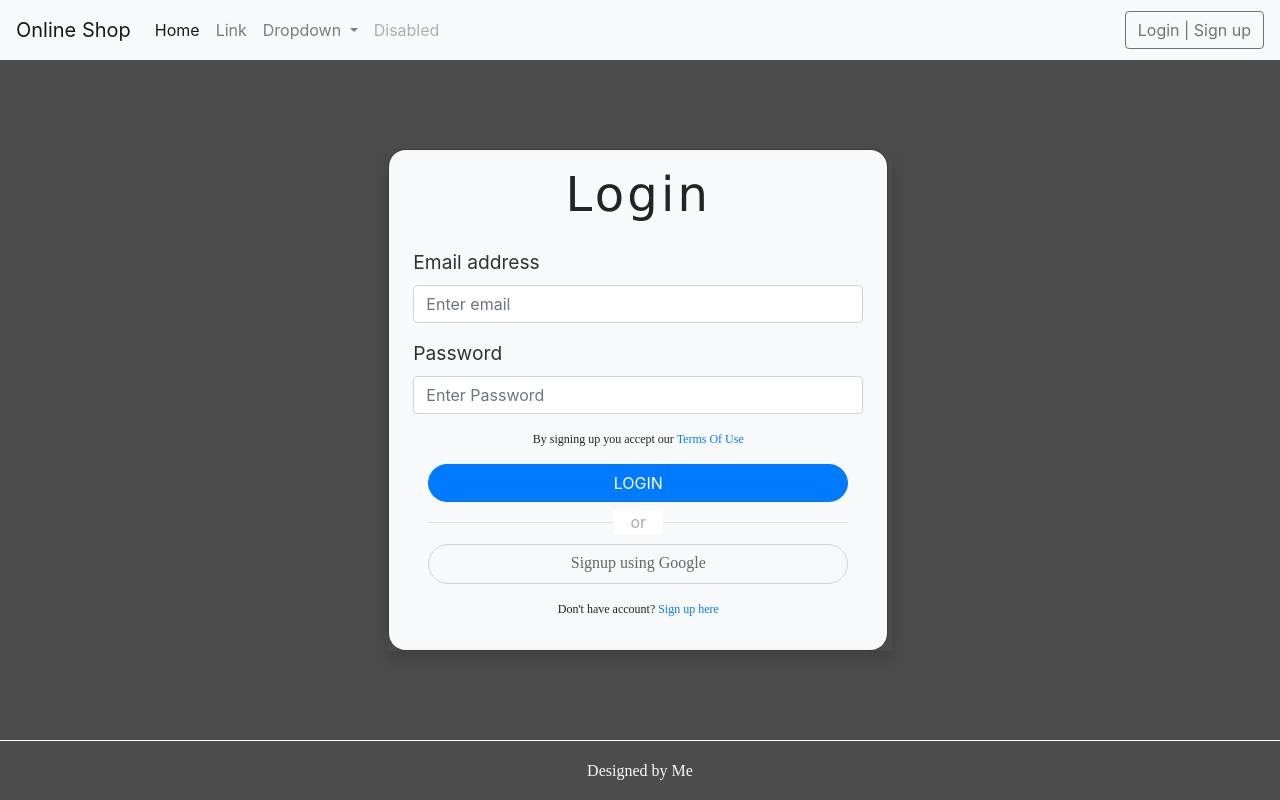
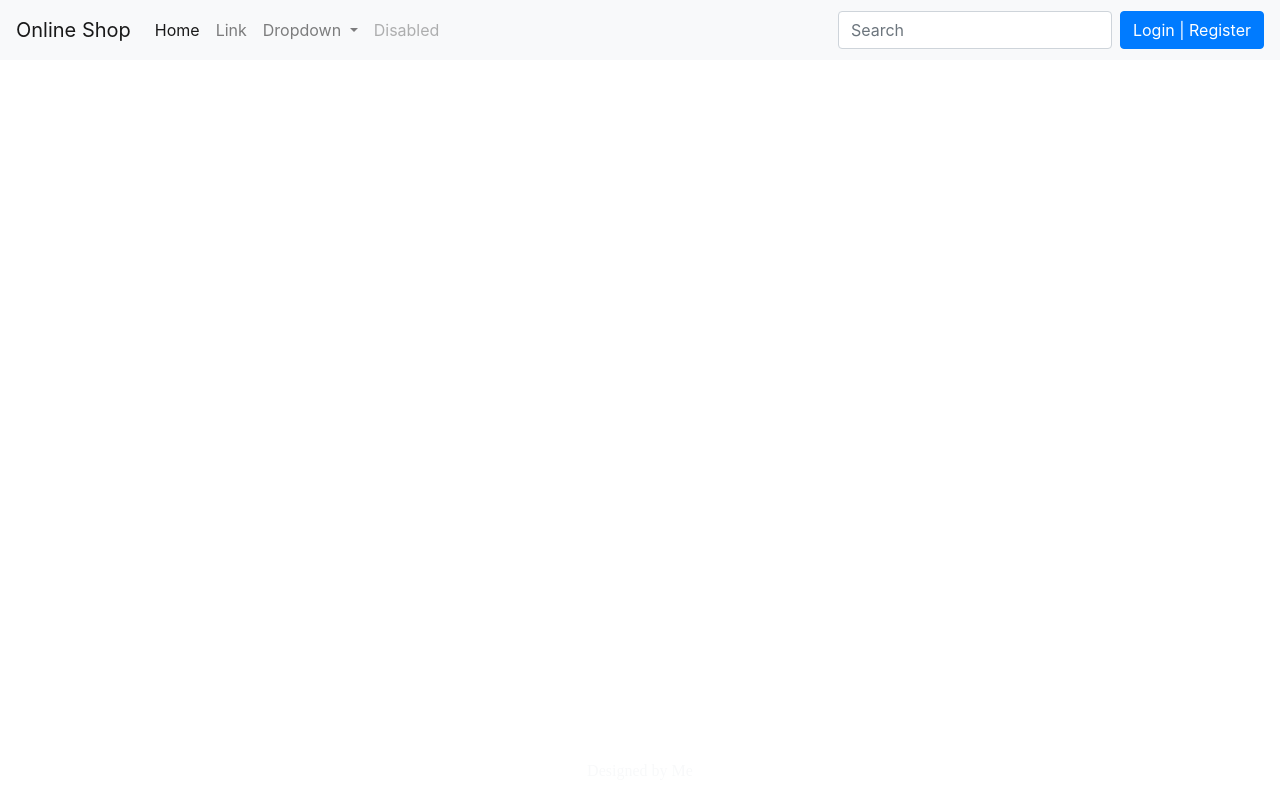
Before and after one commit to Emeka08/E-commerce-with-Firebase, a Vue app: page /#/loginSignup in a window 1280 px wide. Built offline with nearby package versions, Linux system fonts and the light colour scheme.

Commit message:
Done with the setup

```diff
--- a/src/assets/functions.js
+++ /dev/null
@@ -1,17 +0,0 @@
-import $ from 'jquery'
-
-export function signUp () {
-  $('#signup').click(function () {
-    $('#first').fadeOut('fast', function () {
-      $('#second').fadeIn('fast')
-    })
-  })
-}
-
-export function signIn () {
-  $('#signin').click(function () {
-    $('#second').fadeOut('fast', function () {
-      $('#first').fadeIn('fast')
-    })
-  })
-}
--- a/src/components/AppHeader.vue
+++ b/src/components/AppHeader.vue
@@ -29,23 +29,37 @@
             <a class="nav-link disabled" href="#" tabindex="-1" aria-disabled="true">Disabled</a>
           </li>
         </ul>
-        <router-link
-          to="/loginSignup"
-          class="btn btn-outline-secondary my-2 my-sm-0"
-          type="submit"
-          >Login | Sign up</router-link
-        >
+        <form class="form-inline my-2 my-lg-0">
+          <input
+            class="form-control mr-sm-2"
+            type="search"
+            placeholder="Search"
+            aria-label="Search"
+          />
+          <button
+            type="button"
+            class="btn btn-primary"
+            data-toggle="modal"
+            data-target="#exampleModal"
+          >
+            Login | Register
+          </button>
+        </form>
       </div>
+      <LoginSignUp />
     </nav>
   </div>
 </template>
 
 <script>
+import LoginSignUp from '../views/LoginSignup'
+
 export default {
   data () {
     return {
     }
-  }
+  },
+  components: { LoginSignUp }
 }
 </script>
 
--- a/src/main.js
+++ b/src/main.js
@@ -1,13 +1,10 @@
 // The Vue build version to load with the `import` command
 // (runtime-only or standalone) has been set in webpack.base.conf with an alias.
-import '../node_modules/bootstrap/dist/css/bootstrap.min.css'
 import Vue from 'vue'
 import App from './App'
 import router from './router'
-import 'bootstrap'
-import 'popper.js'
-import jQuery from 'jquery'
-window.$ = window.jQuery = jQuery
+import '../node_modules/bootstrap/dist/js/bootstrap'
+import '../node_modules/bootstrap/dist/css/bootstrap.min.css'
 
 Vue.config.productionTip = false
 
--- a/src/router/index.js
+++ b/src/router/index.js
@@ -1,7 +1,7 @@
 import Vue from 'vue'
 import Router from 'vue-router'
 import Home from '../views/Home'
-import LoginSignup from '../views//LoginSignup'
+// import LoginSignup from '../views//LoginSignup'
 
 Vue.use(Router)
 
@@ -11,11 +11,11 @@
       path: '/',
       name: 'Home',
       component: Home
-    },
-    {
-      path: '/loginSignup',
-      name: 'LoginSignup',
-      component: LoginSignup
     }
+    // {
+    //   path: '/loginSignup',
+    //   name: 'LoginSignup',
+    //   component: LoginSignup
+    // }
   ]
 })
--- a/src/views/LoginSignup.vue
+++ b/src/views/LoginSignup.vue
@@ -1,149 +1,31 @@
 <template>
-  <div class="container d-flex justify-content-center">
-    <div class="row">
-      <div class="col-md-5 mx-auto">
-        <div id="first" v-if="state" class="shadow">
-          <div class="myform form">
-            <div class="logo mb-3">
-              <div class="col-md-12 text-center">
-                <h1>Login</h1>
-              </div>
-            </div>
-            <form action="" method="post" name="login">
-              <div class="form-group">
-                <label for="exampleInputEmail1">Email address</label>
-                <input
-                  type="email"
-                  name="email"
-                  class="form-control"
-                  id="email"
-                  aria-describedby="emailHelp"
-                  placeholder="Enter email"
-                />
-              </div>
-              <div class="form-group">
-                <label for="exampleInputEmail1">Password</label>
-                <input
-                  type="password"
-                  name="password"
-                  id="password"
-                  class="form-control"
-                  aria-describedby="emailHelp"
-                  placeholder="Enter Password"
-                />
-              </div>
-              <div class="form-group">
-                <p class="text-center">
-                  By signing up you accept our <a href="#">Terms Of Use</a>
-                </p>
-              </div>
-              <div class="col-md-12 text-center">
-                <button
-                  type="submit"
-                  class="btn btn-block mybtn btn-primary tx-tfm"
-                >
-                  Login
-                </button>
-              </div>
-              <div class="col-md-12">
-                <div class="login-or">
-                  <hr class="hr-or" />
-                  <span class="span-or">or</span>
-                </div>
-              </div>
-              <div class="col-md-12 mb-3">
-                <p class="text-center">
-                  <a href="javascript:void();" class="google btn mybtn"
-                    ><i class="fa fa-google-plus"> </i> Signup using Google
-                  </a>
-                </p>
-              </div>
-              <div class="form-group">
-                <p class="text-center">
-                  Don't have account?
-                  <a href="#" id="signup" @click="swap">Sign up here</a>
-                </p>
-              </div>
-            </form>
-          </div>
+  <div
+    class="modal fade"
+    id="exampleModal"
+    tabindex="-1"
+    role="dialog"
+    aria-labelledby="exampleModalLabel"
+    aria-hidden="true"
+  >
+    <div class="modal-dialog" role="document">
+      <div class="modal-content">
+        <div class="modal-header">
+          <h5 class="modal-title" id="exampleModalLabel">Modal title</h5>
+          <button
+            type="button"
+            class="close"
+            data-dismiss="modal"
+            aria-label="Close"
+          >
+            <span aria-hidden="true">&times;</span>
+          </button>
         </div>
-        <div id="second" v-if="!state" class="shadow">
-          <div class="myform form">
-            <div class="logo mb-3">
-              <div class="col-md-12 text-center">
-                <h1>Signup</h1>
-              </div>
-            </div>
-            <form action="#" name="registration">
-              <div class="d-flex justify-content-around">
-                <div>
-                  <div class="form-group">
-                    <label for="exampleInputEmail1">First Name</label>
-                    <input
-                      type="text"
-                      name="firstname"
-                      class="form-control"
-                      id="firstname"
-                      aria-describedby="emailHelp"
-                      placeholder="Enter Firstname"
-                    />
-                  </div>
-                  <div class="form-group">
-                    <label for="exampleInputEmail1">Last Name</label>
-                    <input
-                      type="text"
-                      name="lastname"
-                      class="form-control"
-                      id="lastname"
-                      aria-describedby="emailHelp"
-                      placeholder="Enter Lastname"
-                    />
-                  </div>
-                </div>
-                <div>
-                  <div class="form-group">
-                    <label for="exampleInputEmail1">Email address</label>
-                    <input
-                      type="email"
-                      name="email"
-                      class="form-control"
-                      id="email"
-                      aria-describedby="emailHelp"
-                      placeholder="Enter email"
-                    />
-                  </div>
-                  <div class="form-group">
-                    <label for="exampleInputEmail1">Password</label>
-                    <input
-                      type="password"
-                      name="password"
-                      id="password"
-                      class="form-control"
-                      aria-describedby="emailHelp"
-                      placeholder="Enter Password"
-                    />
-                  </div>
-                </div>
-              </div>
-              <div class="col-md-12 text-center mb-3">
-                <button
-                  type="submit"
-                  class="btn btn-block mybtn btn-primary tx-tfm"
-                >
-                  Get Started For Free
-                </button>
-              </div>
-              <div class="col-md-12">
-                <div class="form-group">
-                  <p class="text-center">
-                    <a href="#" id="signin" @click="state = true"
-                      >Already have an account?</a
-                    >
-                  </p>
-                </div>
-              </div>
-            </form>
-          </div>
+        <div class="modal-body">...</div>
+        <div class="modal-footer">
+          <button type="button" class="btn btn-secondary" data-dismiss="modal">
+            Close
+          </button>
+          <button type="button" class="btn btn-primary">Save changes</button>
         </div>
       </div>
     </div>
@@ -151,105 +33,5 @@
 </template>
 
 <script>
-import { signIn, signUp } from '../assets/functions'
-
-export default {
-  data: function () {
-    return {
-      state: true
-    }
-  },
-  mounted: function () {
-    signIn()
-    signUp()
-  },
-  methods: {
-    swap: function () {
-      this.state = !this.state
-      console.log(this.state)
-    }
-  }
-}
+export default {}
 </script>
-
-<!-- Add "scoped" attribute to limit CSS to this component only -->
-<style scoped>
-.container {
-  height: 85vh;
-  flex-direction: column;
-}
-.myform {
-  position: relative;
-  display: -ms-flexbox;
-  display: flex;
-  padding: 1rem 1.5rem;
-  -ms-flex-direction: column;
-  flex-direction: column;
-  width: 100%;
-  pointer-events: auto;
-  background-color: #f8f9fa;
-  background-clip: padding-box;
-  border: 1px solid rgba(0, 0, 0, 0.2);
-  border-radius: 1.1rem;
-  outline: 0;
-  max-width: 500px;
-}
-.tx-tfm {
-  text-transform: uppercase;
-}
-.mybtn {
-  border-radius: 50px;
-}
-h1 {
-  font-family: Verdana, Geneva, Tahoma, sans-serif;
-  font-weight: 500;
-  font-size: 3rem;
-  letter-spacing: 0.2rem;
-}
-label {
-  font-size: 1.2rem;
-  color: rgba(0, 0, 0, 0.8);
-}
-p {
-  font-size: 0.75rem;
-}
-.login-or {
-  position: relative;
-  color: #aaa;
-  margin-top: 10px;
-  margin-bottom: 10px;
-  padding-top: 10px;
-  padding-bottom: 10px;
-}
-.span-or {
-  display: block;
-  position: absolute;
-  left: 50%;
-  top: -2px;
-  margin-left: -25px;
-  background-color: #fff;
-  width: 50px;
-  text-align: center;
-}
-.hr-or {
-  height: 1px;
-  margin-top: 0px !important;
-  margin-bottom: 0px !important;
-}
-.google {
-  color: #666;
-  width: 100%;
-  height: 40px;
-  text-align: center;
-  outline: none;
-  border: 1px solid lightgrey;
-}
-form .error {
-  color: #ff0000;
-}
-@media (min-width: 1200px) {
-    .container, .container-lg, .container-md, .container-sm, .container-xl {
-        max-width: 1300px !important;
-    }
-}
-</style>
```
Also changed, not shown: src/assets/logo.png (deleted).
